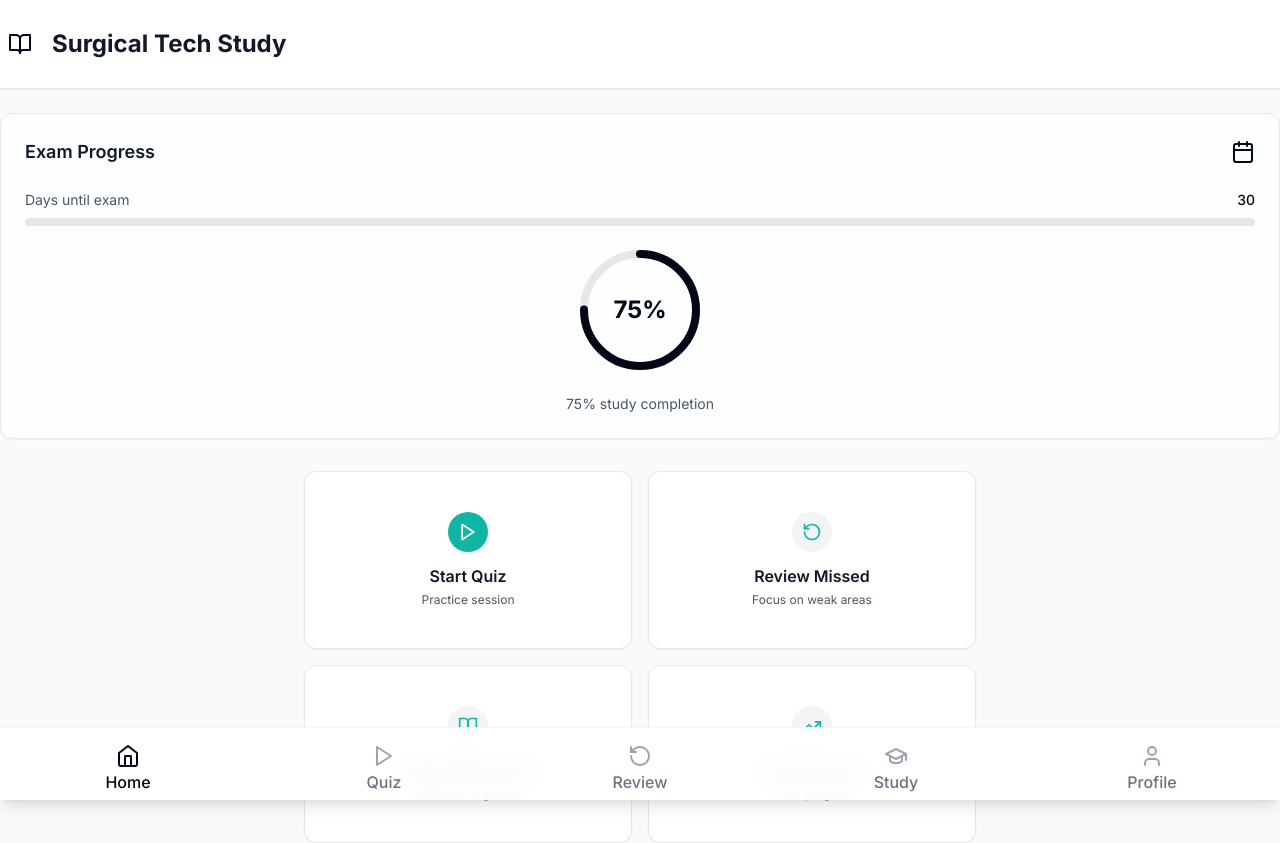
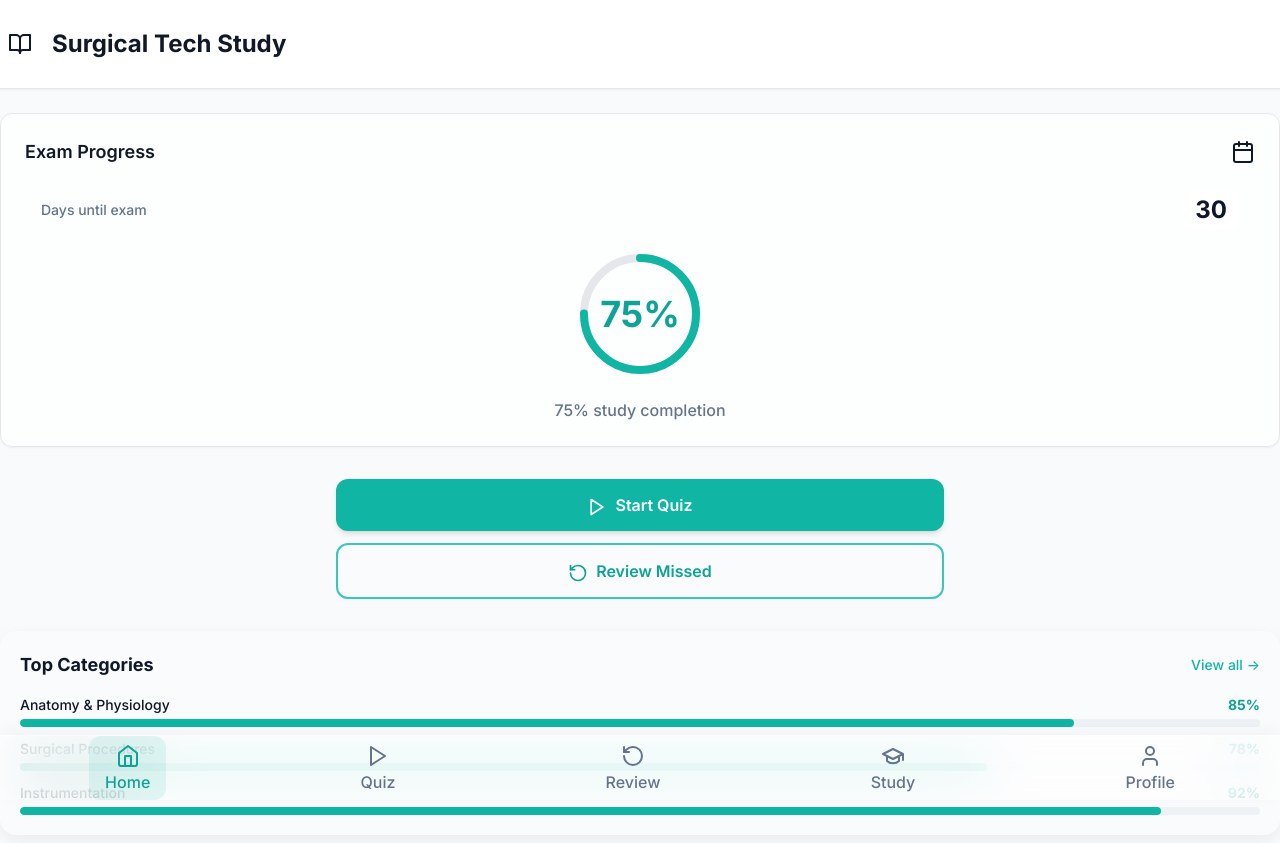
Before and after one commit to tlfla/study-supernova-beta, a React (Vite) app: page / in a window 1280 px wide. Shown: the top 843 px of the page. Built offline with nearby package versions, Linux system fonts and the light colour scheme.

Commit message:
fixes 7 of 8 parts claude 4.5 9-29

```diff
--- a/src/components/common/BottomTabBar.tsx
+++ b/src/components/common/BottomTabBar.tsx
@@ -21,9 +21,16 @@ export default function BottomTabBar() {
   const navigate = useNavigate()
 
   return (
-    <div className="fixed bottom-0 left-0 right-0 safe-area-inset-bottom z-50">
-      <div className="bg-white/90 backdrop-blur-md border-t border-gray-200/50 shadow-lg">
-        <div className="flex items-center justify-around py-2 px-4 safe-area-padding-bottom safe-area-padding-left safe-area-padding-right">
+    <nav className="fixed bottom-0 left-0 right-0 safe-area-inset-bottom z-50">
+      <div
+        className="backdrop-blur-xl border-t"
+        style={{
+          background: 'var(--glass-bg)',
+          borderTopColor: 'var(--glass-border)',
+          boxShadow: '0 -4px 16px rgba(15, 23, 42, 0.04)'
+        }}
+      >
+        <div className="flex justify-around items-center h-16 px-4 safe-area-padding-bottom safe-area-padding-left safe-area-padding-right">
           {tabs.map((tab) => {
             const Icon = tab.icon
             const isActive = location.pathname === tab.path
@@ -32,27 +39,29 @@ export default function BottomTabBar() {
               <button
                 key={tab.path}
                 onClick={() => navigate(tab.path)}
-              className={clsx(
-                'flex flex-col items-center justify-center py-2 px-3 rounded-lg transition-all duration-200 min-w-0 flex-1 relative',
-                isActive
-                  ? 'text-primary-600'
-                  : 'text-gray-600 hover:text-primary-500'
-              )}
+                className="flex flex-col items-center justify-center px-4 py-2 rounded-xl transition-all duration-200 min-w-0"
+                style={{
+                  color: isActive ? 'var(--primary-600)' : '#64748B',
+                  backgroundColor: isActive ? 'rgba(17, 181, 164, 0.1)' : 'transparent'
+                }}
+                onMouseEnter={(e) => {
+                  if (!isActive) {
+                    e.currentTarget.style.color = 'var(--primary-500)'
+                    e.currentTarget.style.backgroundColor = 'rgba(17, 181, 164, 0.05)'
+                  }
+                }}
+                onMouseLeave={(e) => {
+                  if (!isActive) {
+                    e.currentTarget.style.color = '#64748B'
+                    e.currentTarget.style.backgroundColor = 'transparent'
+                  }
+                }}
               >
-              {isActive && (
-                <div className="absolute inset-0 bg-primary-500/10 rounded-lg"></div>
-              )}
-              <Icon
-                className={clsx(
-                  'h-6 w-6 mb-1 transition-colors duration-200 relative z-10',
-                  isActive ? 'text-primary-600' : 'text-gray-400'
-                )}
-              />
-              <span className={clsx(
-                'text-[12px] leading-tight font-medium truncate w-full text-center relative z-10',
-                isActive ? 'text-primary-600' : 'text-gray-500'
-              )}
-              style={{ fontSize: 'max(12px, 1rem)' }}>
+                <Icon className="h-6 w-6 mb-1 transition-colors duration-200" />
+                <span
+                  className="text-[12px] leading-tight font-medium truncate w-full text-center"
+                  style={{ fontSize: 'max(12px, 1rem)' }}
+                >
                   {tab.label}
                 </span>
               </button>
@@ -60,6 +69,6 @@ export default function BottomTabBar() {
           })}
         </div>
       </div>
-    </div>
+    </nav>
   )
 }
--- a/src/components/common/Dropdown.tsx
+++ b/src/components/common/Dropdown.tsx
@@ -50,18 +50,28 @@ export default function Dropdown({
 
   const baseClasses = 'relative w-full'
   const triggerClasses = clsx(
-    'flex items-center justify-between w-full bg-white border border-black/10 rounded-xl px-3 py-2 cursor-pointer transition-colors duration-200',
-    'hover:border-black/20 focus:outline-none focus:ring-2 focus:ring-primary-500 focus:border-primary-500',
+    'flex items-center justify-between w-full rounded-xl px-3 py-2 cursor-pointer transition-colors duration-200',
+    'focus:outline-none focus:ring-2 focus:ring-primary-500',
     disabled && 'opacity-50 cursor-not-allowed',
     className
   )
+
+  const [isHovered, setIsHovered] = React.useState(false)
 
   return (
     <div className={baseClasses} ref={dropdownRef}>
       <button
         type="button"
         className={triggerClasses}
+        style={{
+          backgroundColor: 'var(--bg-card)',
+          borderWidth: '1px',
+          borderStyle: 'solid',
+          borderColor: isHovered && !disabled ? 'var(--border-strong)' : 'var(--border-muted)'
+        }}
         onClick={() => !disabled && setIsOpen(!isOpen)}
+        onMouseEnter={() => setIsHovered(true)}
+        onMouseLeave={() => setIsHovered(false)}
         disabled={disabled}
       >
         <span className={clsx(
@@ -79,7 +89,10 @@ export default function Dropdown({
       </button>
 
       {isOpen && (
-        <div className="absolute z-10 mt-1 w-full bg-white border border-black/10 rounded-xl shadow-lg max-h-60 overflow-auto">
+        <div
+          className="absolute z-10 mt-1 w-full rounded-xl shadow-lg max-h-60 overflow-auto"
+          style={{ backgroundColor: 'var(--bg-card)', borderWidth: '1px', borderStyle: 'solid', borderColor: 'var(--border-muted)' }}
+        >
           {options.map((option) => (
             <button
               key={option.value}
--- a/src/components/common/ProgressRing.tsx
+++ b/src/components/common/ProgressRing.tsx
@@ -35,10 +35,10 @@ export default function ProgressRing({
         />
         {/* Progress circle */}
         <circle
-          stroke="currentColor"
+          stroke="var(--primary-500)"
           fill="transparent"
           strokeWidth={strokeWidth}
-          className="text-primary-500 transition-all duration-300 ease-in-out"
+          className="transition-all duration-300 ease-in-out"
           strokeDasharray={strokeDasharray}
           strokeDashoffset={strokeDashoffset}
           strokeLinecap="round"
@@ -49,7 +49,7 @@ export default function ProgressRing({
       </svg>
       {/* Progress text */}
       <div className="absolute inset-0 flex items-center justify-center">
-        <span className="text-2xl font-bold text-primary-600">
+        <span className="text-4xl font-bold" style={{ fill: 'var(--primary-600)', color: 'var(--primary-600)' }}>
           {Math.round(progress)}%
         </span>
       </div>
--- a/src/pages/Dashboard.tsx
+++ b/src/pages/Dashboard.tsx
@@ -97,18 +97,20 @@ export default function Dashboard() {
 
           <div className="space-y-6">
             {/* Days to Exam Bar */}
-            <div>
-              <div className="flex justify-between text-sm mb-2">
-                <span className="text-gray-600">Days until exam</span>
-                <span className="font-medium text-primary-600">{daysUntilExam}</span>
-              </div>
-              <div className="w-full bg-gray-200 rounded-full h-2">
-                <div
-                  className="bg-primary-500 h-2 rounded-full transition-all duration-300"
+            <div className="px-4">
+              <div className="flex justify-between items-center">
+                <span className="text-sm font-medium" style={{ color: 'var(--text-secondary)' }}>
+                  Days until exam
+                </span>
+                <span
+                  className="text-2xl font-bold px-3 py-1 rounded-lg"
                   style={{
-                    width: `${Math.min(100, (daysUntilExam / 30) * 100)}%`
+                    color: 'var(--text-primary)',
+                    backgroundColor: 'rgba(255, 255, 255, 0.6)'
                   }}
-                />
+                >
+                  {daysUntilExam}
+                </span>
               </div>
             </div>
 
@@ -116,93 +118,93 @@ export default function Dashboard() {
             <div className="flex items-center justify-center">
               <ProgressRing progress={readinessScore} size={120} />
             </div>
-            <p className="text-center text-sm text-gray-600">
+            <p className="text-center text-base font-medium mt-4" style={{ color: 'var(--text-secondary)' }}>
               {readinessScore}% study completion
             </p>
           </div>
         </Card>
 
-        {/* Quick Actions - 2x2 Grid */}
-        <div className="grid grid-cols-2 gap-4 mb-8 max-w-2xl mx-auto">
-          <Card
-            className="cursor-pointer transition-all duration-200 border border-black/10 rounded-xl shadow-sm min-h-[110px] flex flex-col justify-center hover:ring-2 hover:ring-[var(--primary-500)]/20"
+        {/* Main Action Buttons - 2 Centered */}
+        <div className="flex flex-col gap-3 px-8 mt-6 mb-8 max-w-2xl mx-auto">
+          <button
             onClick={handleStartQuiz}
+            className="w-full py-3.5 rounded-xl text-white font-semibold text-base shadow-md transition-all active:scale-[0.98]"
+            style={{ backgroundColor: 'var(--primary-500)' }}
+            onMouseEnter={(e) => e.currentTarget.style.backgroundColor = 'var(--primary-600)'}
+            onMouseLeave={(e) => e.currentTarget.style.backgroundColor = 'var(--primary-500)'}
+            onMouseDown={(e) => e.currentTarget.style.boxShadow = 'var(--shadow-emphasis)'}
+            onMouseUp={(e) => e.currentTarget.style.boxShadow = 'var(--shadow-raised)'}
           >
-            <div className="text-center p-4">
-              <div className="w-10 h-10 rounded-full flex items-center justify-center mx-auto mb-3" style={{ backgroundColor: 'var(--primary-500)' }}>
-                <Play className="h-5 w-5 text-white" />
-              </div>
-              <h3 className="font-semibold text-gray-900 text-base mb-1">Start Quiz</h3>
-              <p className="text-xs text-gray-600">Practice session</p>
-            </div>
-          </Card>
+            <Play className="inline mr-2 h-5 w-5" />
+            Start Quiz
+          </button>
 
-          <Card
-            className="cursor-pointer transition-all duration-200 border border-black/10 rounded-xl shadow-sm min-h-[110px] flex flex-col justify-center hover:ring-2 hover:ring-[var(--primary-500)]/20"
+          <button
             onClick={handleReviewMissed}
+            className="w-full py-3.5 rounded-xl font-semibold text-base shadow-sm transition-all active:scale-[0.98]"
+            style={{
+              backgroundColor: 'var(--bg-card)',
+              color: 'var(--primary-600)',
+              borderWidth: '2px',
+              borderStyle: 'solid',
+              borderColor: 'var(--primary-400)'
+            }}
+            onMouseEnter={(e) => {
+              e.currentTarget.style.backgroundColor = 'rgba(17, 181, 164, 0.05)'
+            }}
+            onMouseLeave={(e) => {
+              e.currentTarget.style.backgroundColor = 'var(--bg-card)'
+            }}
           >
-            <div className="text-center p-4">
-              <div className="w-10 h-10 rounded-full bg-gray-100 flex items-center justify-center mx-auto mb-3">
-                <RotateCcw className="h-5 w-5" style={{ color: 'var(--primary-500)' }} />
-              </div>
-              <h3 className="font-semibold text-gray-900 text-base mb-1">Review Missed</h3>
-              <p className="text-xs text-gray-600">Focus on weak areas</p>
-            </div>
-          </Card>
-
-          <Card
-            className="cursor-pointer transition-all duration-200 border border-black/10 rounded-xl shadow-sm min-h-[110px] flex flex-col justify-center hover:ring-2 hover:ring-[var(--primary-500)]/20"
-            onClick={handleStudyResources}
-          >
-            <div className="text-center p-4">
-              <div className="w-10 h-10 rounded-full bg-gray-100 flex items-center justify-center mx-auto mb-3">
-                <BookOpen className="h-5 w-5" style={{ color: 'var(--primary-500)' }} />
-              </div>
-              <h3 className="font-semibold text-gray-900 text-base mb-1">Study Resources</h3>
-              <p className="text-xs text-gray-600">Materials & guides</p>
-            </div>
-          </Card>
-
-          <Card
-            className="cursor-pointer transition-all duration-200 border border-black/10 rounded-xl shadow-sm min-h-[110px] flex flex-col justify-center hover:ring-2 hover:ring-[var(--primary-500)]/20"
-            onClick={() => navigate('/profile#performance')}
-          >
-            <div className="text-center p-4">
-              <div className="w-10 h-10 rounded-full bg-gray-100 flex items-center justify-center mx-auto mb-3">
-                <TrendingUp className="h-5 w-5" style={{ color: 'var(--primary-500)' }} />
-              </div>
-              <h3 className="font-semibold text-gray-900 text-base mb-1">Performance</h3>
-              <p className="text-xs text-gray-600">Track progress</p>
-            </div>
-          </Card>
+            <RotateCcw className="inline mr-2 h-5 w-5" />
+            Review Missed
+          </button>
         </div>
 
         {/* Category Performance Snippet */}
-        <Card className="border border-black/10 rounded-xl shadow-sm">
-          <div className="flex items-center justify-between mb-4">
-            <h2 className="text-lg font-semibold text-gray-900">Top Categories</h2>
+        <div
+          className="rounded-2xl p-5"
+          style={{
+            backgroundColor: 'var(--bg-card)',
+            boxShadow: 'var(--shadow-raised)'
+          }}
+        >
+          <div className="flex justify-between items-center mb-4">
+            <h3 className="text-lg font-bold" style={{ color: 'var(--text-primary)' }}>
+              Top Categories
+            </h3>
             <button
               onClick={() => navigate('/profile#performance')}
-              className="text-sm font-medium hover:underline"
+              className="text-sm font-medium transition-colors"
               style={{ color: 'var(--primary-500)' }}
+              onMouseEnter={(e) => e.currentTarget.style.color = 'var(--primary-600)'}
+              onMouseLeave={(e) => e.currentTarget.style.color = 'var(--primary-500)'}
             >
               View all →
             </button>
           </div>
+
           <div className="space-y-3">
             {[
               { name: 'Anatomy & Physiology', score: 85 },
               { name: 'Surgical Procedures', score: 78 },
               { name: 'Instrumentation', score: 92 }
             ].map((category) => (
-              <div key={category.name} className="space-y-1">
-                <div className="flex items-center justify-between text-sm">
-                  <span className="text-gray-700">{category.name}</span>
-                  <span className="font-medium text-gray-900">{category.score}%</span>
+              <div key={category.name}>
+                <div className="flex justify-between items-center mb-1">
+                  <span className="text-sm font-medium" style={{ color: 'var(--text-primary)' }}>
+                    {category.name}
+                  </span>
+                  <span className="text-sm font-bold" style={{ color: 'var(--primary-600)' }}>
+                    {category.score}%
+                  </span>
                 </div>
-                <div className="w-full bg-gray-200 rounded-full h-2">
+                <div
+                  className="h-2 rounded-full overflow-hidden"
+                  style={{ backgroundColor: 'var(--bg-raised)' }}
+                >
                   <div
-                    className="h-2 rounded-full transition-all duration-300"
+                    className="h-full rounded-full transition-all duration-300"
                     style={{
                       width: `${category.score}%`,
                       backgroundColor: 'var(--primary-500)'
@@ -212,7 +214,7 @@ export default function Dashboard() {
               </div>
             ))}
           </div>
-        </Card>
+        </div>
 
       </div>
     </div>
--- a/src/pages/Quiz.tsx
+++ b/src/pages/Quiz.tsx
@@ -214,8 +214,8 @@ export default function Quiz() {
                 onClick={handleBookmarkToggle}
                 className="p-2 rounded-lg border transition-colors duration-200"
                 style={isBookmarked
-                  ? { backgroundColor: 'var(--bookmark-500)', borderColor: 'var(--bookmark-600)', color: 'black' }
-                  : { borderColor: 'rgba(0,0,0,0.2)', color: 'rgba(0,0,0,0.6)' }
+                  ? { backgroundColor: 'var(--bookmark-500)', borderColor: 'var(--bookmark-600)', color: 'var(--text-primary)' }
+                  : { borderColor: 'var(--border-strong)', color: 'var(--text-secondary)' }
                 }
               >
                 <Bookmark className={`h-4 w-4 ${isBookmarked ? 'fill-current' : ''}`} />
@@ -257,25 +257,18 @@ export default function Quiz() {
                 key={option}
                 onClick={() => handleAnswerSelect(option)}
                 disabled={shouldShowFeedback}
-                className={`w-full text-left rounded-xl px-3 py-2 transition-all duration-200 ${
-                  selectedAnswer === option
-                    ? shouldShowFeedback
-                      ? option === currentQuestion.correct
-                        ? 'border text-gray-900'
-                        : 'border border-black/10 text-gray-900'
-                      : isExamMode
-                        ? 'border border-black/10 outline outline-1 outline-black/10'
-                        : 'border outline outline-1 outline-black/10 text-gray-900'
-                    : shouldShowFeedback && option === currentQuestion.correct
-                    ? 'border text-gray-900'
-                    : 'border border-black/10 hover:border-black/20'
-                }`}
+                className="w-full text-left rounded-xl px-3 py-2 transition-all duration-200 border"
                 style={{
+                  color: 'var(--text-primary)',
                   ...(selectedAnswer === option && shouldShowFeedback && option === currentQuestion.correct ? { borderColor: 'var(--success-500)' } : {}),
-                  ...(selectedAnswer === option && shouldShowFeedback && option !== currentQuestion.correct ? { backgroundColor: '#FFE9E9' } : {}),
+                  ...(selectedAnswer === option && shouldShowFeedback && option !== currentQuestion.correct ? { backgroundColor: 'var(--wrong-answer-bg)', borderColor: 'var(--border-muted)' } : {}),
                   ...(shouldShowFeedback && option === currentQuestion.correct && selectedAnswer !== option ? { borderColor: 'var(--success-500)' } : {}),
-                  ...(selectedAnswer === option && !shouldShowFeedback && !isExamMode ? { borderColor: 'var(--primary-500)' } : {})
+                  ...(selectedAnswer === option && !shouldShowFeedback && !isExamMode ? { borderColor: 'var(--primary-500)', outline: '1px solid var(--stroke-soft)' } : {}),
+                  ...(selectedAnswer === option && isExamMode ? { borderColor: 'var(--border-muted)', outline: '1px solid var(--stroke-soft)' } : {}),
+                  ...(!selectedAnswer || selectedAnswer !== option ? { borderColor: 'var(--border-muted)' } : {})
                 }}
+                onMouseEnter={(e) => !shouldShowFeedback && selectedAnswer !== option && (e.currentTarget.style.borderColor = 'var(--border-strong)')}
+                onMouseLeave={(e) => !shouldShowFeedback && selectedAnswer !== option && (e.currentTarget.style.borderColor = 'var(--border-muted)')}
               >
                 <div className="flex items-start space-x-3">
                   <span className="flex-shrink-0 w-6 h-6 rounded-full border-2 flex items-center justify-center text-sm font-medium mt-0.5">
--- a/src/pages/QuizOptions.tsx
+++ b/src/pages/QuizOptions.tsx
@@ -151,7 +151,7 @@ export default function QuizOptions() {
 
       {/* Main Content */}
       <div className="max-w-4xl mx-auto px-4 py-8 safe-area-padding-left safe-area-padding-right safe-area-padding-bottom">
-        <Card className="mb-8 border border-black/10 rounded-xl shadow-sm bg-white">
+        <Card className="mb-8 rounded-xl shadow-sm" style={{ borderWidth: '1px', borderStyle: 'solid', borderColor: 'var(--border-muted)', backgroundColor: 'var(--bg-card)' }}>
           <h2 className="text-xl font-semibold text-gray-900 mb-6">Quiz Configuration</h2>
 
           <div className="space-y-6">
@@ -193,19 +193,21 @@ export default function QuizOptions() {
                 step="5"
                 value={selectedQuestionCount}
                 onChange={(e) => setSelectedQuestionCount(e.target.value)}
-                className="w-full bg-white border border-black/10 rounded-xl px-3 py-2 focus:outline-none focus:ring-2 focus:ring-[var(--primary-500)] focus:border-[var(--primary-500)]"
+                className="w-full rounded-xl px-3 py-2 focus:outline-none focus:ring-2 focus:ring-[var(--primary-500)]"
+                style={{ backgroundColor: 'var(--bg-card)', borderWidth: '1px', borderStyle: 'solid', borderColor: 'var(--border-muted)' }}
               />
               <div className="flex gap-2 mt-2">
                 {['10', '20', '30'].map((count) => (
                   <button
                     key={count}
                     onClick={() => setSelectedQuestionCount(count)}
-                    className={`px-3 py-1 text-sm rounded-lg border transition-colors ${
-                      selectedQuestionCount === count
-                        ? 'border-[var(--primary-500)] text-white'
-                        : 'border-black/10 text-gray-700 hover:border-black/20'
-                    }`}
-                    style={selectedQuestionCount === count ? { backgroundColor: 'var(--primary-500)' } : {}}
+                    className="px-3 py-1 text-sm rounded-lg border transition-colors"
+                    style={selectedQuestionCount === count
+                      ? { backgroundColor: 'var(--primary-500)', borderColor: 'var(--primary-500)', color: 'white' }
+                      : { borderColor: 'var(--border-muted)', color: 'var(--text-primary)' }
+                    }
+                    onMouseEnter={(e) => selectedQuestionCount !== count && (e.currentTarget.style.borderColor = 'var(--border-strong)')}
+                    onMouseLeave={(e) => selectedQuestionCount !== count && (e.currentTarget.style.borderColor = 'var(--border-muted)')}
                   >
                     {count}
                   </button>
```
Also changed, not shown: src/pages/Results.tsx (+67 -44 lines), src/pages/Review.tsx (+131 -61 lines), src/styles/tailwind.css. Lines whose indentation alone changed are shown as unchanged.
